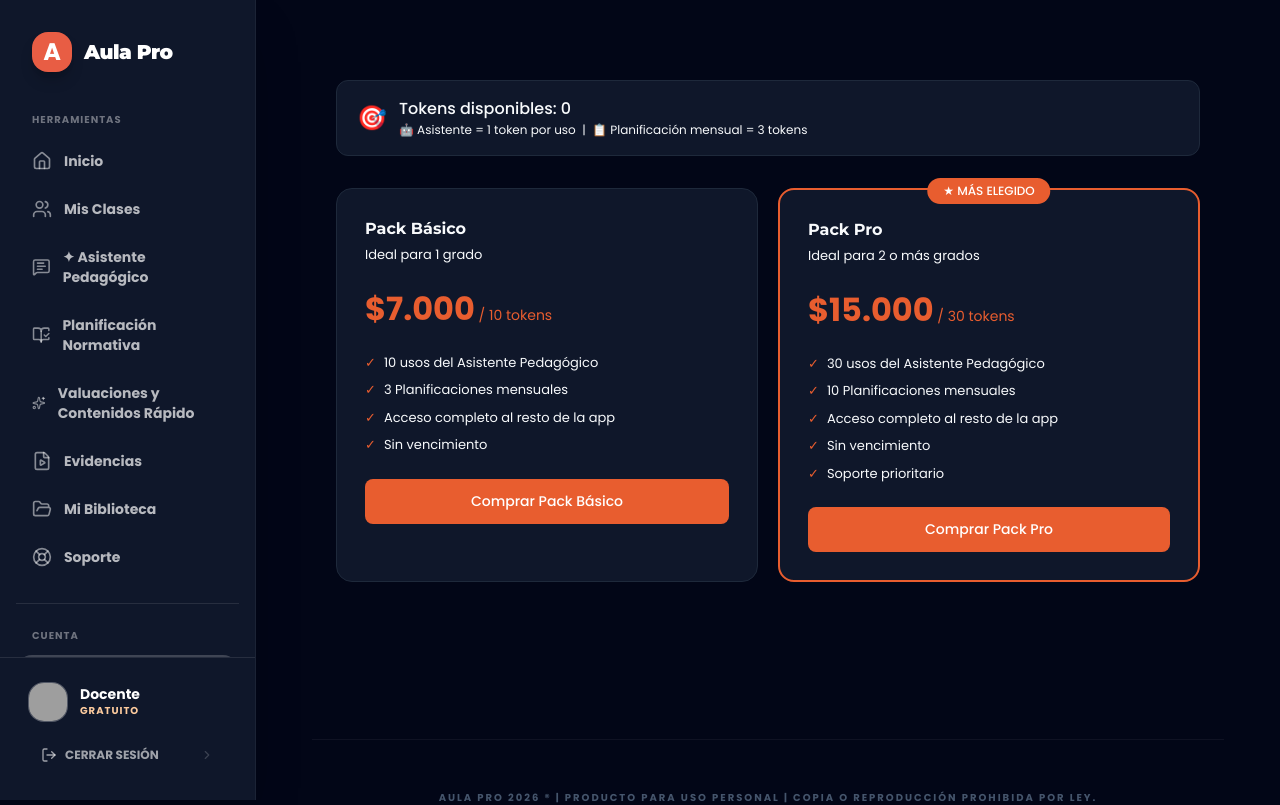
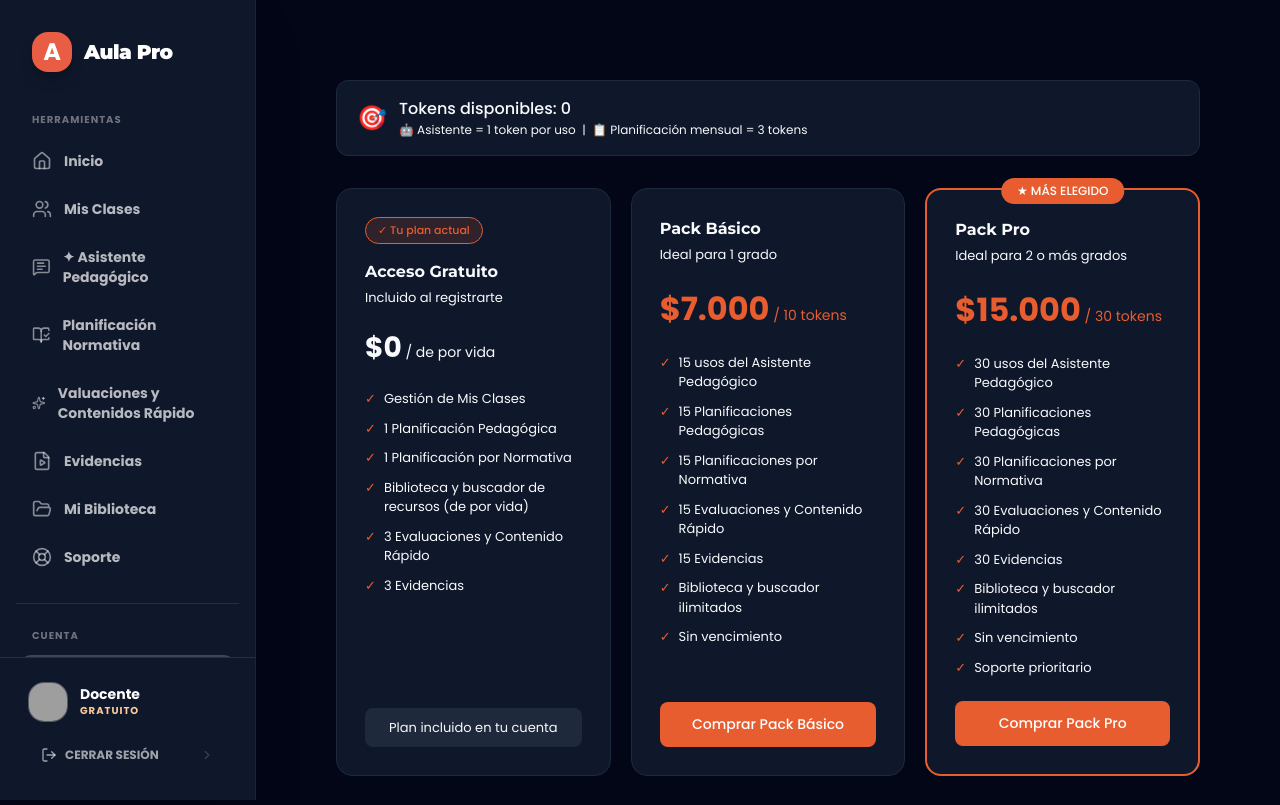
Before and after one commit to arielwin85-dotcom/aula-tranquila, a Next.js app: page /precios in a window 1280 px wide. Shown: the top 805 px of the page. Built offline with nearby package versions, Linux system fonts and the light colour scheme; no server answers; grey boxes are pictures that could not be loaded.

Commit message:
style: Ajustes de diseño en pantalla de precios y plan gratuito

```diff
--- a/src/app/precios/page.tsx
+++ b/src/app/precios/page.tsx
@@ -51,7 +51,7 @@
   };
 
   return (
-    <div style={{ padding: '24px' }} className="max-w-5xl mx-auto">
+    <div style={{ padding: '24px' }} className="max-w-6xl mx-auto">
       {/* Mensajes de Retorno Mercado Pago */}
       {estado === 'exitoso' && (
         <div style={{
@@ -123,19 +123,118 @@
         </div>
       </div>
 
-      {/* Packs */}
+      {/* Grid de Cards */}
+      <div className="grid grid-cols-1 md:grid-cols-2 lg:grid-cols-3 gap-5 items-stretch">
+
+        {/* Card Gratuito */}
         <div style={{
-        display: 'grid',
-        gridTemplateColumns: 'repeat(auto-fit, minmax(280px, 1fr))',
-        gap: '20px'
+          padding: '28px',
+          borderRadius: '16px',
+          background: 'var(--color-background-secondary)',
+          border: '1px solid var(--color-border-tertiary)',
+          display: 'flex',
+          flexDirection: 'column',
+          justifyContent: 'space-between',
+          height: '100%'
         }}>
+          <div>
+            {/* Badge plan actual */}
+            <div style={{
+              display: 'inline-flex',
+              alignItems: 'center',
+              gap: '6px',
+              background: 'rgba(232,93,47,0.15)',
+              border: '1px solid #e85d2f',
+              borderRadius: '20px',
+              padding: '4px 12px',
+              fontSize: '11px',
+              color: '#e85d2f',
+              fontWeight: 500,
+              marginBottom: '16px',
+              alignSelf: 'flex-start'
+            }}>
+              ✓ Tu plan actual
+            </div>
+
+            <h3 style={{ margin: '0 0 4px', color: 'var(--color-text-primary)' }}>
+              Acceso Gratuito
+            </h3>
+            <p style={{ fontSize: '13px', color: 'var(--color-text-secondary)', margin: '0 0 20px' }}>
+              Incluido al registrarte
+            </p>
+
+            <div style={{
+              fontSize: '28px',
+              fontWeight: 700,
+              color: 'var(--color-text-primary)',
+              marginBottom: '20px'
+            }}>
+              $0
+              <span style={{
+                fontSize: '14px',
+                fontWeight: 400,
+                color: 'var(--color-text-secondary)'
+              }}>
+                {' '}/ de por vida
+              </span>
+            </div>
+
+            <ul style={{
+              listStyle: 'none',
+              padding: 0,
+              margin: '0 0 24px',
+              display: 'flex',
+              flexDirection: 'column',
+              gap: '10px'
+            }}>
+              {[
+                'Gestión de Mis Clases',
+                '1 Planificación Pedagógica',
+                '1 Planificación por Normativa',
+                'Biblioteca y buscador de recursos (de por vida)',
+                '3 Evaluaciones y Contenido Rápido',
+                '3 Evidencias'
+              ].map(item => (
+                <li key={item} style={{
+                  fontSize: '13px',
+                  color: 'var(--color-text-secondary)',
+                  display: 'flex',
+                  gap: '8px',
+                  alignItems: 'flex-start'
+                }}>
+                  <span style={{ color: '#e85d2f', flexShrink: 0 }}>✓</span>
+                  {item}
+                </li>
+              ))}
+            </ul>
+          </div>
+
+          {/* Sin botón — solo indicador */}
+          <div style={{
+            padding: '10px',
+            borderRadius: '8px',
+            background: 'var(--color-background-tertiary)',
+            textAlign: 'center',
+            fontSize: '13px',
+            color: 'var(--color-text-secondary)',
+            marginTop: 'auto'
+          }}>
+            Plan incluido en tu cuenta
+          </div>
+        </div>
+
         {/* Pack Básico */}
         <div style={{
           padding: '28px',
           borderRadius: '16px',
           background: 'var(--color-background-secondary)',
-          border: '1px solid var(--color-border-tertiary)'
+          border: '1px solid var(--color-border-tertiary)',
+          display: 'flex',
+          flexDirection: 'column',
+          justifyContent: 'space-between',
+          height: '100%'
         }}>
+          <div>
             <h3 style={{ margin: '0 0 4px', color: 'var(--color-text-primary)' }}>Pack Básico</h3>
             <p style={{ fontSize: '13px', color: 'var(--color-text-secondary)', margin: '0 0 20px' }}>
               Ideal para 1 grado
@@ -144,20 +243,26 @@
               $7.000<span style={{ fontSize: '14px', fontWeight: 400, color: 'var(--color-text-secondary)' }}> / 10 tokens</span>
             </div>
             <ul style={{
-            listStyle: 'none', padding: 0, margin: '0 0 24px', display: 'flex', flexDirection: 'column', gap: '8px'
+              listStyle: 'none', padding: 0, margin: '0 0 24px', display: 'flex', flexDirection: 'column', gap: '10px'
             }}>
               {[
-              '10 usos del Asistente Pedagógico',
-              '3 Planificaciones mensuales',
-              'Acceso completo al resto de la app',
+                '15 usos del Asistente Pedagógico',
+                '15 Planificaciones Pedagógicas',
+                '15 Planificaciones por Normativa',
+                '15 Evaluaciones y Contenido Rápido',
+                '15 Evidencias',
+                'Biblioteca y buscador ilimitados',
                 'Sin vencimiento'
               ].map(item => (
                 <li key={item} style={{ fontSize: '13px', color: 'var(--color-text-secondary)', display: 'flex', gap: '8px', alignItems: 'flex-start' }}>
-                <span style={{ color: '#e85d2f' }}>✓</span>
+                  <span style={{ color: '#e85d2f', flexShrink: 0 }}>✓</span>
                   {item}
                 </li>
               ))}
             </ul>
+          </div>
+
+          <div style={{ marginTop: 'auto' }}>
             <button
               onClick={() => handleComprar('basico')}
               disabled={cargando === 'basico'}
@@ -171,13 +276,20 @@
               {cargando === 'basico' ? 'Redirigiendo...' : 'Comprar Pack Básico'}
             </button>
           </div>
+        </div>
 
         {/* Pack Pro */}
         <div style={{
           padding: '28px', borderRadius: '16px',
           background: 'var(--color-background-secondary)',
-          border: '2px solid #e85d2f', position: 'relative'
+          border: '2px solid #e85d2f',
+          position: 'relative',
+          display: 'flex',
+          flexDirection: 'column',
+          justifyContent: 'space-between',
+          height: '100%'
         }}>
+          <div>
             <div style={{
               position: 'absolute', top: '-12px', left: '50%', transform: 'translateX(-50%)',
               background: '#e85d2f', color: 'white', padding: '4px 16px',
@@ -193,21 +305,27 @@
               $15.000<span style={{ fontSize: '14px', fontWeight: 400, color: 'var(--color-text-secondary)' }}> / 30 tokens</span>
             </div>
             <ul style={{
-            listStyle: 'none', padding: 0, margin: '0 0 24px', display: 'flex', flexDirection: 'column', gap: '8px'
+              listStyle: 'none', padding: 0, margin: '0 0 24px', display: 'flex', flexDirection: 'column', gap: '10px'
             }}>
               {[
                 '30 usos del Asistente Pedagógico',
-              '10 Planificaciones mensuales',
-              'Acceso completo al resto de la app',
+                '30 Planificaciones Pedagógicas',
+                '30 Planificaciones por Normativa',
+                '30 Evaluaciones y Contenido Rápido',
+                '30 Evidencias',
+                'Biblioteca y buscador ilimitados',
                 'Sin vencimiento',
                 'Soporte prioritario'
               ].map(item => (
                 <li key={item} style={{ fontSize: '13px', color: 'var(--color-text-secondary)', display: 'flex', gap: '8px', alignItems: 'flex-start' }}>
-                <span style={{ color: '#e85d2f' }}>✓</span>
+                  <span style={{ color: '#e85d2f', flexShrink: 0 }}>✓</span>
                   {item}
                 </li>
               ))}
             </ul>
+          </div>
+
+          <div style={{ marginTop: 'auto' }}>
             <button
               onClick={() => handleComprar('pro')}
               disabled={cargando === 'pro'}
@@ -220,6 +338,7 @@
               }}>
               {cargando === 'pro' ? 'Redirigiendo...' : 'Comprar Pack Pro'}
             </button>
+          </div>
         </div>
       </div>
     </div>
```
Lines whose indentation alone changed are shown as unchanged.
